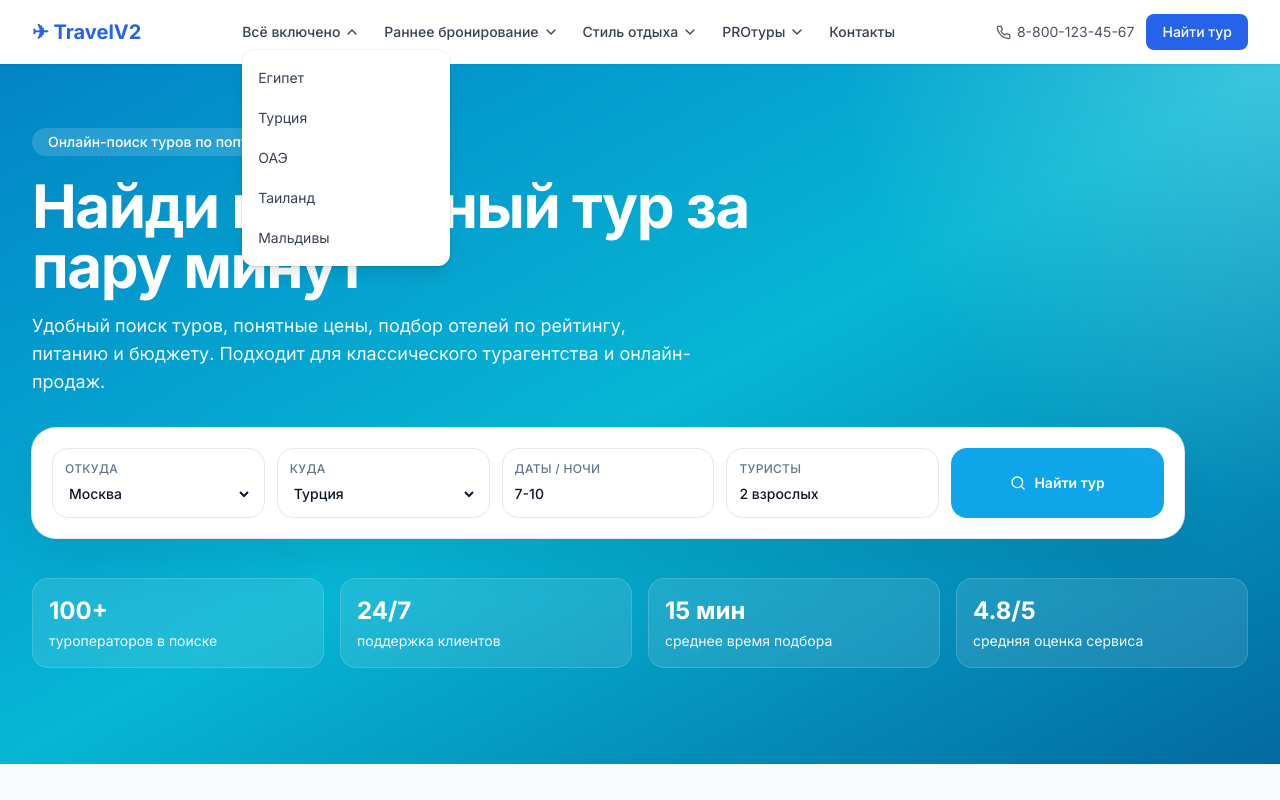
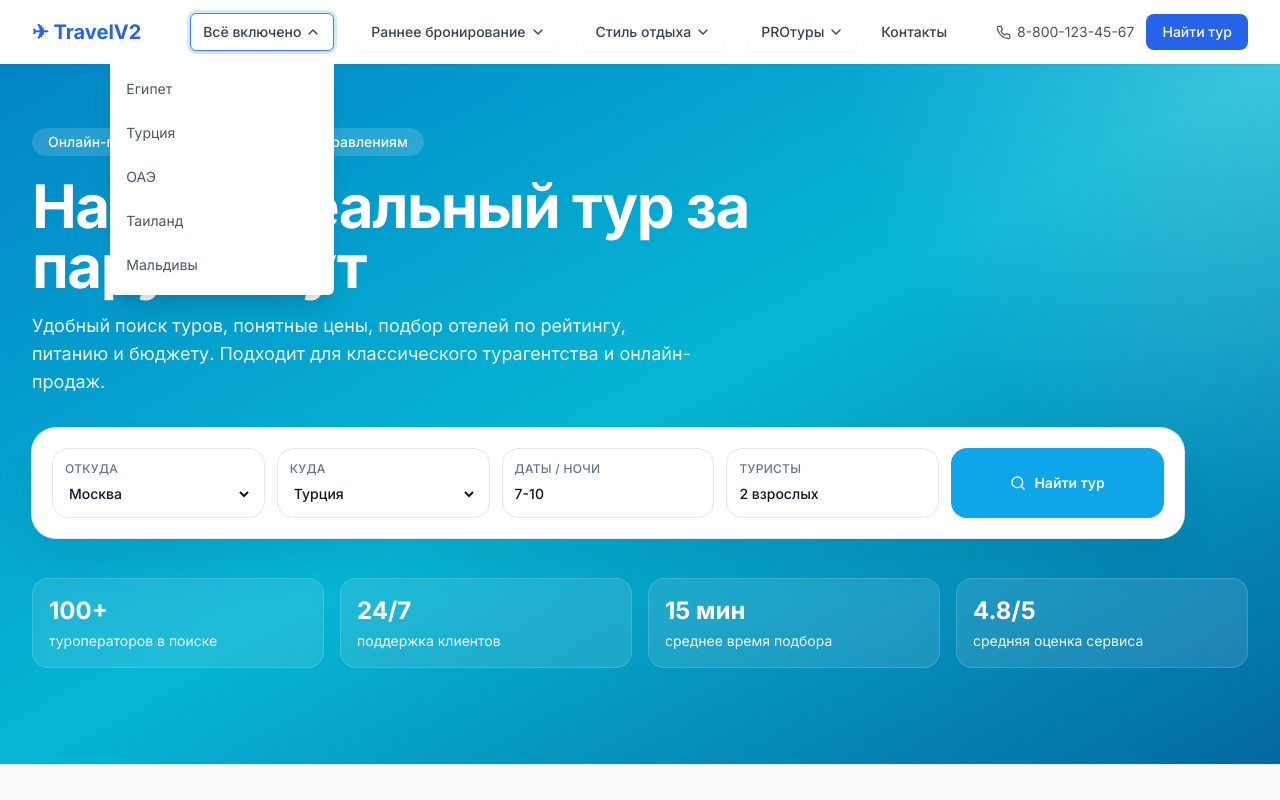
Before and after one commit to oagolubev-stack/travel_v2, a Next.js app: page / in a window 1280 px wide. Both pictures are taken after a click on the button "Всё включено". Shown: the top 800 px of the page. Built offline with nearby package versions, Linux system fonts and the light colour scheme.

Commit message:
Update NavDropdown.tsx

```diff
--- a/src/components/Navbar/NavDropdown.tsx
+++ b/src/components/Navbar/NavDropdown.tsx
@@ -1,4 +1,3 @@
-
 "use client";
 
 import { useState, useRef, useEffect } from "react";
@@ -31,10 +30,14 @@ export default function NavDropdown({ label, items }: NavDropdownProps) {
   }, []);
 
   return (
-    <div ref={ref} className="relative">
+    <div ref={ref} className="relative inline-block">
       <button
-        onClick={() => setOpen(!open)}
-        className="flex items-center gap-1 text-gray-700 dark:text-gray-200 hover:text-blue-600 dark:hover:text-blue-400 transition-colors duration-200 font-medium text-sm"
+        onClick={() => setOpen((prev) => !prev)}
+        className="relative z-10 flex items-center gap-1 rounded-md border border-transparent
+                   bg-white px-3 py-2 text-sm font-medium text-gray-700
+                   shadow-sm transition-colors duration-200
+                   hover:text-blue-600 focus:outline-none
+                   focus:border-blue-500 focus:ring focus:ring-blue-300 focus:ring-opacity-40"
       >
         {label}
         <ChevronDown
@@ -44,20 +47,22 @@ export default function NavDropdown({ label, items }: NavDropdownProps) {
       </button>
 
       {open && (
-        <div className="absolute top-full left-0 mt-2 w-52 rounded-xl bg-white dark:bg-gray-800 shadow-lg ring-1 ring-black/5 dark:ring-white/10 z-50">
-          <div className="py-2">
+        <div
+          className="absolute right-0 z-20 mt-2 w-56 origin-top-right rounded-md
+                     bg-white py-2 text-sm shadow-xl transition-transform"
+        >
           {items.map((item) => (
             <Link
               key={item.href}
               href={item.href}
               onClick={() => setOpen(false)}
-                className="flex items-center gap-2 px-4 py-2.5 text-sm text-gray-700 dark:text-gray-200 hover:bg-gray-50 dark:hover:bg-gray-700 hover:text-blue-600 dark:hover:text-blue-400 transition-colors duration-150"
+              className="block px-4 py-3 capitalize text-gray-600
+                         transition-colors duration-300
+                         hover:bg-gray-100 hover:text-gray-900"
             >
-                {item.icon && <span>{item.icon}</span>}
-                {item.label}
+              {item.icon ? `${item.icon} ${item.label}` : item.label}
             </Link>
           ))}
-          </div>
         </div>
       )}
     </div>
```
Lines whose indentation alone changed are shown as unchanged.
